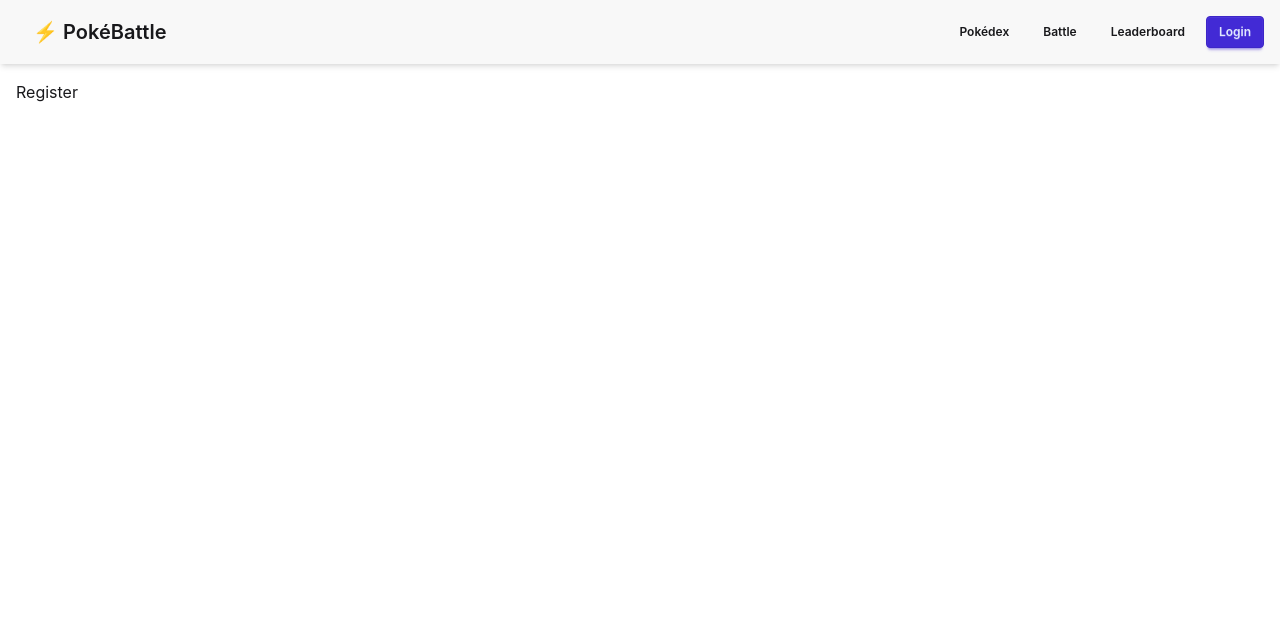
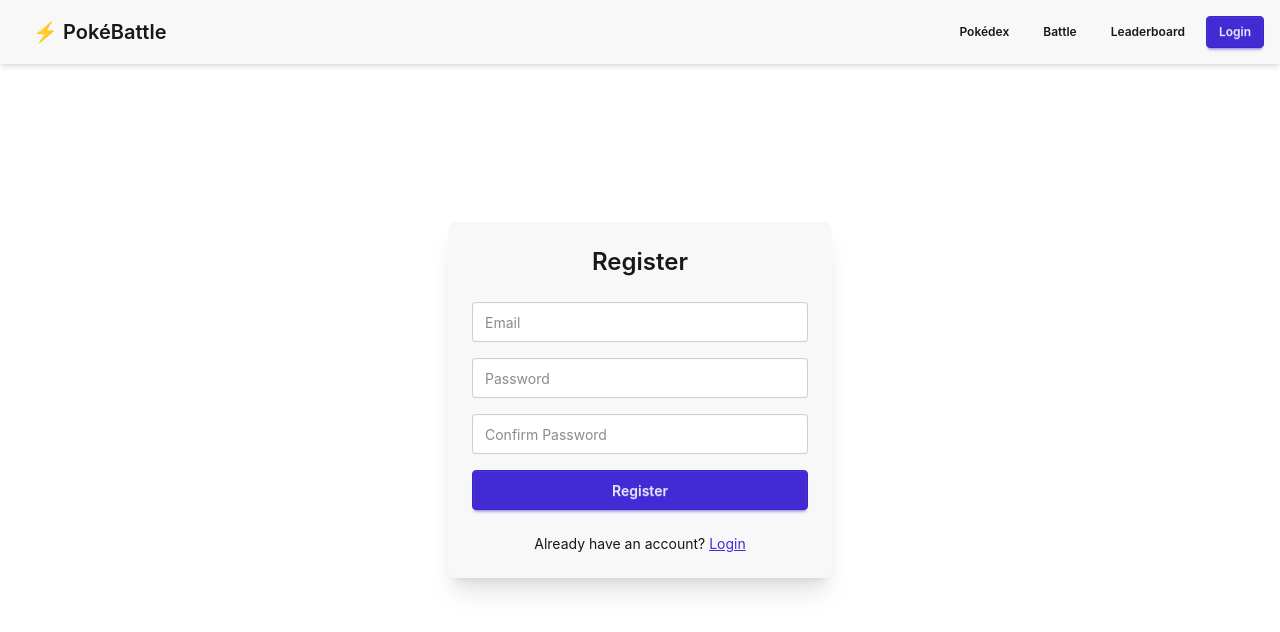
Before and after one commit to GoulartHenrique/pokemon-battle-frontend, a React (Vite) app: page /register in a window 1280 px wide. Shown: the top 632 px of the page. Built offline with nearby package versions, Linux system fonts and the light colour scheme; no server answers.

Commit message:
feat: auth system (context, login, register, protected navbar)

```diff
--- a/src/App.tsx
+++ b/src/App.tsx
@@ -1,4 +1,5 @@
 import { BrowserRouter, Routes, Route } from "react-router";
+import { AuthProvider } from "./context/AuthContext";
 import Layout from "./components/Layout";
 import Home from "./pages/Home";
 import PokemonDetail from "./pages/PokemonDetail";
@@ -10,6 +11,7 @@ import Register from "./pages/Register";
 function App() {
   return (
     <BrowserRouter>
+      <AuthProvider>
         <Routes>
           <Route element={<Layout />}>
             <Route path="/" element={<Home />} />
@@ -20,6 +22,7 @@ function App() {
             <Route path="/register" element={<Register />} />
           </Route>
         </Routes>
+      </AuthProvider>
     </BrowserRouter>
   );
 }
--- a/src/components/Layout.tsx
+++ b/src/components/Layout.tsx
@@ -1,6 +1,9 @@
 import { NavLink, Outlet } from "react-router";
+import { useAuth } from "../hooks/useAuth";
 
 export default function Layout() {
+  const { isAuthenticated, logout } = useAuth();
+
   return (
     <div className="min-h-screen">
       <nav className="navbar bg-base-200 shadow-md px-4">
@@ -19,9 +22,16 @@ export default function Layout() {
           <NavLink to="/leaderboard" className="btn btn-ghost btn-sm">
             Leaderboard
           </NavLink>
-          <NavLink to="/login" className="btn btn-primary btn-sm">
-            Login
-          </NavLink>
+
+          {isAuthenticated ? (
+            <button onClick={logout} className="btn btn-error btn-sm">
+              Logout
+            </button>
+          ) : (
+            <NavLink to="/login" className="btn btn-primary btn-sm">
+              Login
+            </NavLink>
+          )}
         </div>
       </nav>
       <main className="container mx-auto p-4">
--- /dev/null
+++ b/src/context/AuthContext.tsx
@@ -0,0 +1,56 @@
+import { useState } from "react";
+import type { ReactNode } from "react";
+import { AuthContext } from "./authContextValue";
+
+export function AuthProvider({ children }: { children: ReactNode }) {
+  const [token, setToken] = useState<string | null>(
+    localStorage.getItem("token"),
+  );
+
+  const isAuthenticated = !!token;
+
+  const AUTH_URL = import.meta.env.VITE_AUTH_URL;
+
+  const register = async (email: string, password: string) => {
+    const response = await fetch(`${AUTH_URL}/auth/register`, {
+      method: "POST",
+      headers: { "Content-Type": "application/json" },
+      body: JSON.stringify({ email, password }),
+    });
+
+    if (!response.ok) {
+      const error = await response.json();
+      throw new Error(error.message || "Registration failed");
+    }
+  };
+
+  const login = async (email: string, password: string) => {
+    const response = await fetch(`${AUTH_URL}/auth/login`, {
+      method: "POST",
+      headers: { "Content-Type": "application/json" },
+      body: JSON.stringify({ email, password }),
+    });
+
+    if (!response.ok) {
+      const error = await response.json();
+      throw new Error(error.message || "Login failed");
+    }
+
+    const data = await response.json();
+    localStorage.setItem("token", data.token);
+    setToken(data.token);
+  };
+
+  const logout = () => {
+    localStorage.removeItem("token");
+    setToken(null);
+  };
+
+  return (
+    <AuthContext.Provider
+      value={{ token, isAuthenticated, login, register, logout }}
+    >
+      {children}
+    </AuthContext.Provider>
+  );
+}
--- /dev/null
+++ b/src/context/authContextValue.ts
@@ -0,0 +1,4 @@
+import { createContext } from "react";
+import type { AuthContextType } from "../types/auth";
+
+export const AuthContext = createContext<AuthContextType | null>(null);
--- /dev/null
+++ b/src/hooks/useAuth.ts
@@ -0,0 +1,8 @@
+import { useContext } from "react";
+import { AuthContext } from "../context/authContextValue";
+
+export function useAuth() {
+  const context = useContext(AuthContext);
+  if (!context) throw new Error("useAuth must be used within AuthProvider");
+  return context;
+}
--- a/src/pages/Login.tsx
+++ b/src/pages/Login.tsx
@@ -1,3 +1,67 @@
+import { useState } from "react";
+import { useNavigate, Link } from "react-router";
+import { useAuth } from "../hooks/useAuth";
+
 export default function Login() {
-  return <h1>Login</h1>;
+  const [email, setEmail] = useState("");
+  const [password, setPassword] = useState("");
+  const [error, setError] = useState("");
+
+  const { login } = useAuth();
+  const navigate = useNavigate();
+
+  const handleSubmit = async (e: React.FormEvent) => {
+    e.preventDefault();
+    setError("");
+
+    try {
+      await login(email, password);
+      navigate("/");
+    } catch (err) {
+      if (err instanceof Error) {
+        setError(err.message);
+      }
+    }
+  };
+
+  return (
+    <div className="flex justify-center items-center min-h-[80vh]">
+      <div className="card w-96 bg-base-200 shadow-xl">
+        <div className="card-body">
+          <h2 className="card-title text-2xl justify-center">Login</h2>
+
+          {error && <div className="alert alert-error text-sm">{error}</div>}
+
+          <form onSubmit={handleSubmit} className="flex flex-col gap-4 mt-4">
+            <input
+              type="email"
+              placeholder="Email"
+              className="input input-bordered w-full"
+              value={email}
+              onChange={(e) => setEmail(e.target.value)}
+              required
+            />
+            <input
+              type="password"
+              placeholder="Password"
+              className="input input-bordered w-full"
+              value={password}
+              onChange={(e) => setPassword(e.target.value)}
+              required
+            />
+            <button type="submit" className="btn btn-primary w-full">
+              Login
+            </button>
+          </form>
+
+          <p className="text-center text-sm mt-4">
+            Don't have an account?{" "}
+            <Link to="/register" className="link link-primary">
+              Register
+            </Link>
+          </p>
+        </div>
+      </div>
+    </div>
+  );
 }
--- a/src/pages/Register.tsx
+++ b/src/pages/Register.tsx
@@ -1,3 +1,80 @@
+import { useState } from "react";
+import { useNavigate, Link } from "react-router";
+import { useAuth } from "../hooks/useAuth";
+
 export default function Register() {
-  return <h1>Register</h1>;
+  const [email, setEmail] = useState("");
+  const [password, setPassword] = useState("");
+  const [confirmPassword, setConfirmPassword] = useState("");
+  const [error, setError] = useState("");
+
+  const { register } = useAuth();
+  const navigate = useNavigate();
+
+  const handleSubmit = async (e: React.FormEvent) => {
+    e.preventDefault();
+    setError("");
+
+    if (password !== confirmPassword) {
+      setError("Passwords do not match");
+      return;
+    }
+
+    try {
+      await register(email, password);
+      navigate("/login");
+    } catch (err) {
+      if (err instanceof Error) {
+        setError(err.message);
+      }
+    }
+  };
+  return (
+    <div className="flex justify-center items-center min-h-[80vh]">
+      <div className="card w-96 bg-base-200 shadow-xl">
+        <div className="card-body">
+          <h2 className="card-title text-2xl justify-center">Register</h2>
+
+          {error && <div className="alert alert-error text-sm">{error}</div>}
+
+          <form onSubmit={handleSubmit} className="flex flex-col gap-4 mt-4">
+            <input
+              type="email"
+              placeholder="Email"
+              className="input input-bordered w-full"
+              value={email}
+              onChange={(e) => setEmail(e.target.value)}
+              required
+            />
+            <input
+              type="password"
+              placeholder="Password"
+              className="input input-bordered w-full"
+              value={password}
+              onChange={(e) => setPassword(e.target.value)}
+              required
+            />
+            <input
+              type="password"
+              placeholder="Confirm Password"
+              className="input input-bordered w-full"
+              value={confirmPassword}
+              onChange={(e) => setConfirmPassword(e.target.value)}
+              required
+            />
+            <button type="submit" className="btn btn-primary w-full">
+              Register
+            </button>
+          </form>
+
+          <p className="text-center text-sm mt-4">
+            Already have an account?{" "}
+            <Link to="/login" className="link link-primary">
+              Login
+            </Link>
+          </p>
+        </div>
+      </div>
+    </div>
+  );
 }
--- /dev/null
+++ b/src/types/auth.ts
@@ -0,0 +1,7 @@
+export interface AuthContextType {
+  token: string | null;
+  isAuthenticated: boolean;
+  login: (email: string, password: string) => Promise<void>;
+  register: (email: string, password: string) => Promise<void>;
+  logout: () => void;
+}
```
Also changed, not shown: 1 other file (tests, documents, lock files or other folders). Lines whose indentation alone changed are shown as unchanged.
